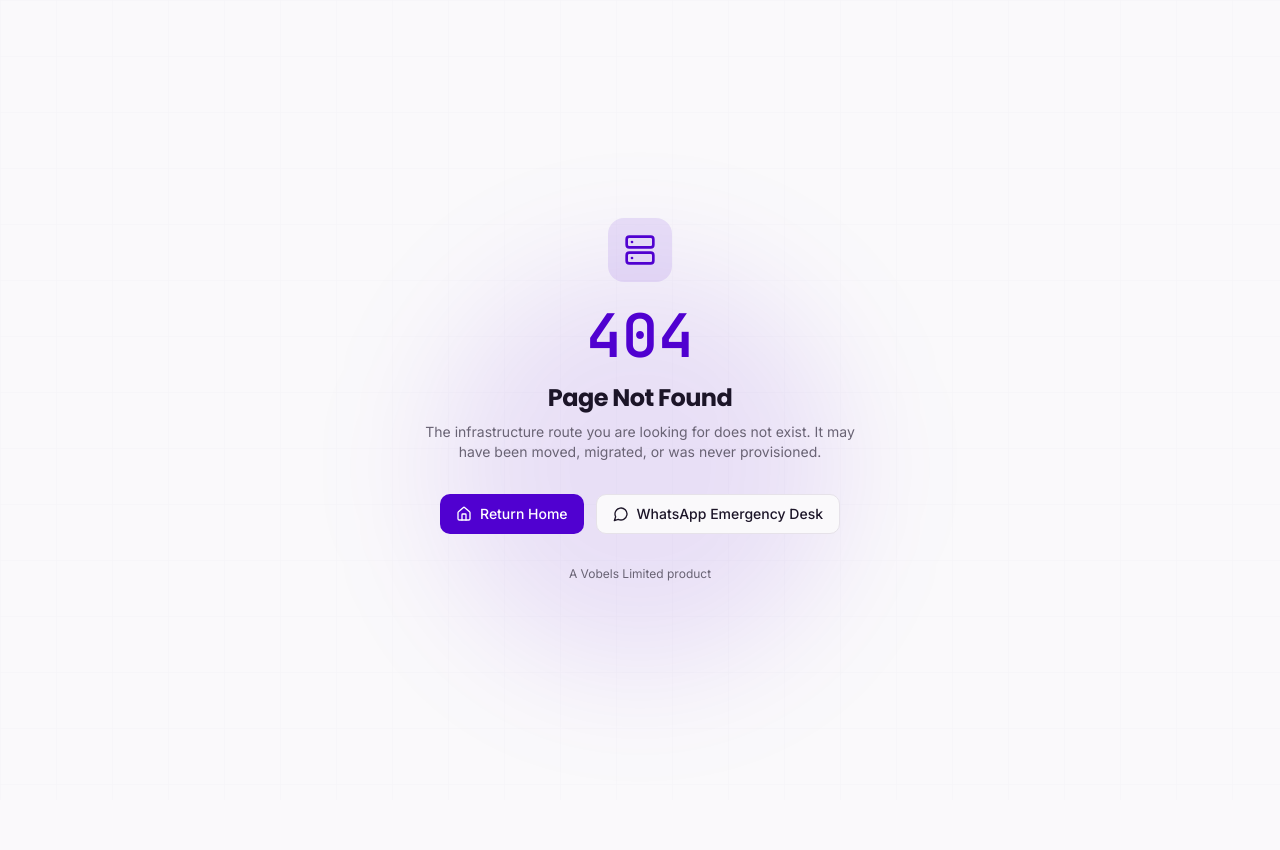
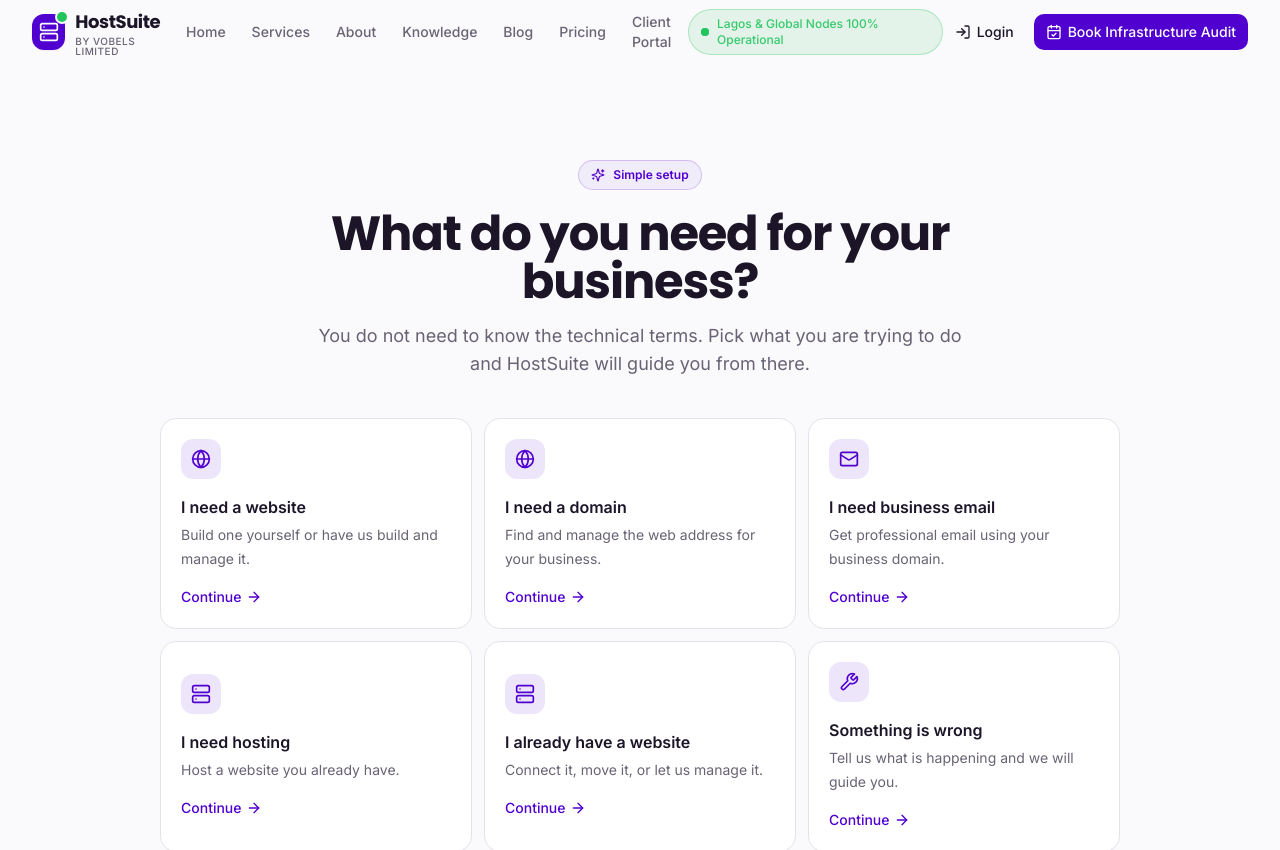
Before and after one commit to Holladworld/hostsuite, a Next.js app: page /get-started in a window 1280 px wide. Before the commit this address had no page. Shown: the top 850 px of the page. Before the commit the page ends 800 px from the top, so only its background shows below. Built offline with nearby package versions, Linux system fonts and the light colour scheme.

Commit message:
feat: add HostSuite get started route

```diff
--- /dev/null
+++ b/app/get-started/page.tsx
@@ -0,0 +1,10 @@
+import { SiteShell } from '@/components/site-shell';
+import { ServiceDiscovery } from '@/components/service-discovery';
+
+export default function GetStartedPage() {
+  return (
+    <SiteShell>
+      <ServiceDiscovery />
+    </SiteShell>
+  );
+}
```
